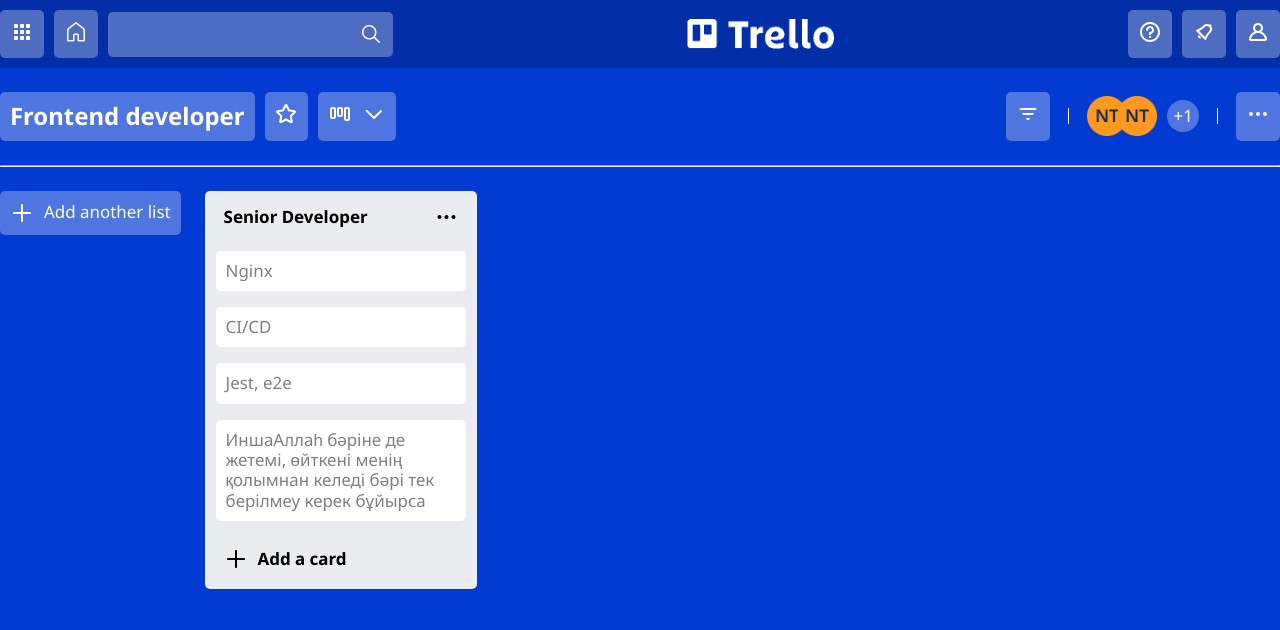
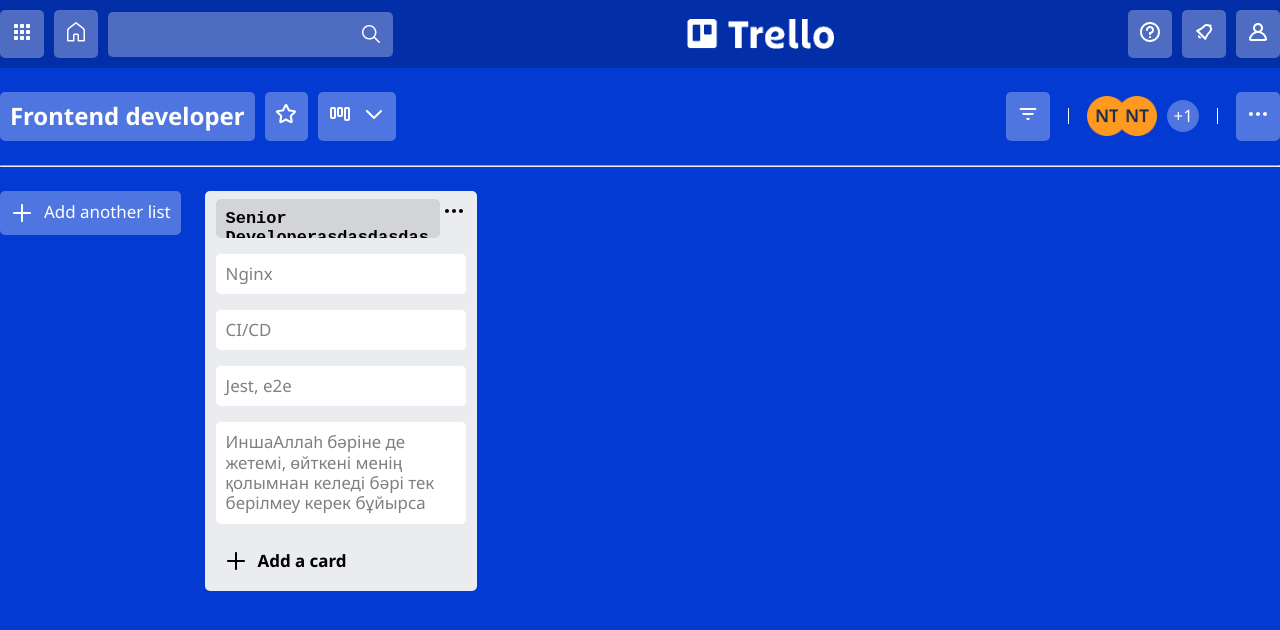
Before and after one commit to Nurdaulet123456/task-manager, a Next.js app: page / in a window 1280 px wide. Shown: the top 630 px of the page. Built offline with nearby package versions, Linux system fonts and the light colour scheme.

Commit message:
fix: add autosize

```diff
--- a/components/atoms/Block/Cub.tsx
+++ b/components/atoms/Block/Cub.tsx
@@ -16,13 +16,20 @@
   &:hover {
     background-color: rgba(255, 255, 255, 0.5);
   }
-
 `;
 
 interface IProps {
   children?: ReactNode;
+
+  onClick?: any;
+
+  click?: any;
 }
 
-export const Cub: FC<IProps> = ({ children }) => {
-  return <_Cub>{children}</_Cub>;
+export const Cub: FC<IProps> = ({ children, click, onClick }) => {
+  return (
+    <_Cub onClick={onClick} style={{ display: click ? "none" : "block" }}>
+      {children}
+    </_Cub>
+  );
 };
--- a/components/atoms/Inputs/Inputs.tsx
+++ b/components/atoms/Inputs/Inputs.tsx
@@ -2,16 +2,20 @@
 import { FC } from "react";
 
 interface IInput {
-  search: boolean;
+  search?: boolean;
+
+  weight?: number;
 }
 
-const _Input = styled.input<Partial<IInput>>`
-background-color: rgba(255, 255, 255, 0.3);
+export const _Input = styled.input<Partial<IInput>>`
+  background-color: rgba(255, 255, 255, 0.3);
   border: none;
   border-radius: 5px;
 
   color: #fff;
   font-size: 1.8rem;
+
+  font-weight: ${(props) => props.weight};
 
   padding: 1.2rem;
 
@@ -28,13 +32,29 @@
 `;
 
 interface IProps {
-    search?: boolean;
+  search?: boolean;
+
+  text?: string;
+  setText?: any;
+
+  weight?: number;
+
+  width?: number;
+
+  onKeyPress?: any
 }
 
-export const Input: FC<IProps> = ({search}) => {
+export const Input: FC<IProps> = ({ search, text, setText, width, weight, onKeyPress }) => {
   return (
     <>
-      <_Input search={search}/>
+      <_Input
+        search={search}
+        value={text}
+        onChange={(e) => setText(e.target.value)}
+        style={{ width: `${width}ch` }}
+        weight={weight}
+        onKeyPress={onKeyPress}
+      />
     </>
   );
 };
--- /dev/null
+++ b/components/atoms/Inputs/TextArea.tsx
@@ -0,0 +1,63 @@
+import styled from "@emotion/styled";
+import { FC } from "react";
+
+interface IInput {
+
+  weight?: number;
+}
+
+export const _TextArea = styled.textarea<Partial<IInput>>`
+  background-color: rgba(0, 0, 0, 0.1);
+  border: none;
+  border-radius: 5px;
+
+  resize: none;
+
+  color: #000;
+  font-size: 1.7rem;
+
+  font-weight: ${(props) => props.weight};
+
+  padding: 1rem;
+
+  min-height: 20px;
+  overflow: hidden;
+  overflow-wrap: break-word;
+
+  &:focus {
+    outline: none;
+  }
+
+  &:read-only {
+    cursor: pointer;
+  }
+`;
+
+interface IProps  {
+  text?: string;
+  setText?: any;
+
+  weight?: number;
+
+  onKeyPress?: any;
+
+}
+
+export const TextArea: FC<IProps> = ({
+  text,
+  setText,
+  weight,
+  onKeyPress,
+}) => {
+  return (
+    <>
+      <_TextArea
+        value={text}
+        onChange={(e) => setText(e.target.value)}
+        weight={weight}
+        onKeyPress={onKeyPress}
+        rows={1}
+      />
+    </>
+  );
+};
--- a/components/atoms/Text/TSpan.tsx
+++ b/components/atoms/Text/TSpan.tsx
@@ -7,7 +7,7 @@
   weight?: number;
 }
 
-const _TSpan = styled.div<ITSpan>`
+const _TSpan = styled.span<ITSpan>`
   font-size: ${(props) => props.size}rem;
   color: ${(props) => props.color};
   font-weight: ${(props) => props.weight};
@@ -15,11 +15,28 @@
 
 interface IProps extends ITSpan {
   children?: ReactNode;
+
+  click?: boolean;
+  onClick?: any;
 }
 
-export const TSpan: FC<IProps> = ({ children, color, size, weight }) => {
+export const TSpan: FC<IProps> = ({
+  children,
+  color,
+  size,
+  weight,
+  click,
+  onClick,
+}) => {
   return (
-    <_TSpan color={color} size={size} weight={weight} className="tspan">
+    <_TSpan
+      color={color}
+      size={size}
+      weight={weight}
+      className="tspan"
+      style={{ display: !click ? "none" : "block" }}
+      onClick={onClick}
+    >
       {children}
     </_TSpan>
   );
--- a/components/molecules/List/TableList.tsx
+++ b/components/molecules/List/TableList.tsx
@@ -1,16 +1,40 @@
+import { useRef, useState, KeyboardEvent } from "react";
 import { Flex } from "@/components/atoms/FlexBox/Flex";
 import { AddGrayIcons, DotsGrayIcons } from "@/components/atoms/Icons";
 import { TSpan } from "@/components/atoms/Text/TSpan";
+import { _TextArea } from "@/components/atoms/Inputs/TextArea";
+import { useAutoSizeHeight } from "@/hooks/useAutoSize";
 
 const TableList = () => {
+  const [title, setTitle] = useState<string>(
+    "Senior Developerasdasdasdasdasdasdasdasdasdasdasdasdasdasdasdasdaasdasdasdasasdasds"
+  );
+  const [display, setDisplay] = useState<boolean>(true);
+  const textAreaRef = useRef<HTMLTextAreaElement>(null);
+  useAutoSizeHeight(textAreaRef.current, title);
+
+  const handlerClick = (event: KeyboardEvent<HTMLTextAreaElement>) => {
+    if (event.key === "Enter") {
+      setDisplay(true);
+    }
+  };
+
   return (
     <>
       <div className="list__block">
         <div className="list__header">
-          <Flex justifyContent="space-between" alignItems="center">
-            <TSpan size={1.7} weight={700} color="#000">
-              Senior Developer
-            </TSpan>
+          <Flex justifyContent="space-between" alignItems="flex-start">
+            <_TextArea
+              weight={700}
+              value={title}
+              onClick={() => setDisplay(false)}
+              onChange={(e) => setTitle(e.target.value)}
+              rows={1}
+              ref={textAreaRef}
+              style={{ display: !display ? "block" : "false" }}
+              onKeyPress={handlerClick}
+              readOnly={display ? true : false}
+            />
             <DotsGrayIcons />
           </Flex>
         </div>
@@ -39,7 +63,9 @@
         <div className="list__footer">
           <Flex alignItems="center" gap={1}>
             <AddGrayIcons />
-            <TSpan color="#000" size={1.7} weight={700}>Add a card</TSpan>
+            <TSpan color="#000" size={1.7} weight={700} click>
+              Add a card
+            </TSpan>
           </Flex>
         </div>
       </div>
--- a/components/molecules/SettingBlock.tsx
+++ b/components/molecules/SettingBlock.tsx
@@ -1,3 +1,4 @@
+import { useEffect, useState, KeyboardEvent } from "react";
 import { Cub } from "../atoms/Block/Cub";
 import { Between } from "../atoms/Border/Between";
 import { Flex } from "../atoms/FlexBox/Flex";
@@ -9,17 +10,44 @@
   StarIcons,
 } from "../atoms/Icons";
 import { Text } from "../atoms/Text/Text";
+import { Input } from "../atoms/Inputs/Inputs";
+import { useAutoSizeWidth } from "@/hooks/useAutoSize";
 
 const SettingBlock = () => {
+  const [title, setTitle] = useState<string>("Frontend developer");
+  const [width, setWidth] = useState(0);
+
+  const [display, setDisplay] = useState<boolean>(true);
+
+  useAutoSizeWidth(title, setWidth);
+
+  const handlerClick = (event: KeyboardEvent<HTMLInputElement>) => {
+    if (event.key === "Enter") {
+      setDisplay(true);
+    }
+  };
+
   return (
     <>
       <section className="section">
         <div className="container">
           <div className="setting">
             <Flex gap={1}>
-              <Cub>
-                <Text>Frontend developer</Text>
-              </Cub>
+              {display && (
+                <Cub click={!display} onClick={() => setDisplay(false)}>
+                  <Text>{title}</Text>
+                </Cub>
+              )}
+
+              {!display && (
+                <Input
+                  text={title}
+                  setText={setTitle}
+                  width={width}
+                  weight={700}
+                  onKeyPress={handlerClick}
+                />
+              )}
 
               <Cub>
                 <StarIcons />
--- a/components/organisms/Header.tsx
+++ b/components/organisms/Header.tsx
@@ -1,6 +1,6 @@
 import React from "react";
 import { AdminIcons, ClubIcons, HomeIcons, ImportIcons, NotificationIcons } from "../atoms/Icons";
-import { Input } from "../atoms/Inputs/Inputs";
+import { _Input } from "../atoms/Inputs/Inputs";
 
 const Header = () => {
   return (
@@ -17,7 +17,7 @@
                 <HomeIcons />
               </div>
 
-              <Input search/>
+              <_Input search/>
             </div>
 
             <div className="header__inner-center">
--- /dev/null
+++ b/hooks/useAutoSize.ts
@@ -0,0 +1,24 @@
+import { useEffect, Dispatch, SetStateAction } from "react";
+
+export const useAutoSizeHeight = (textAreaRef: HTMLTextAreaElement | null,
+    value: string) => {
+
+    useEffect(() => {
+        if (textAreaRef) {
+            textAreaRef.style.height = value.length + "px";
+            const scrollHeight = textAreaRef.scrollHeight;
+            textAreaRef.style.height = scrollHeight + "px";
+        }
+    }, [textAreaRef, value]);
+
+}
+
+export const useAutoSizeWidth = (value?: string, setWidth?: Dispatch<SetStateAction<number>>) => {
+    useEffect(() => {
+        if (value?.length && setWidth) {
+            setWidth(Number(value?.length));
+        } else if (setWidth) {
+            setWidth(0);
+        }
+    }, [value]);
+}
--- a/styles/modules/_list.sass
+++ b/styles/modules/_list.sass
@@ -1,17 +1,12 @@
 .list
     &__block
         padding-inline: 1.1rem
-        width: 272px
+        width: 100%
+        max-width: 272px
         padding-block: .8rem
         background-color: #EBECF0
 
         border-radius: 5px
-
-        vertical-align: top
-        scroll-margin: 8px
-
-        white-space: normal
-        max-height: 100%
 
     &__header
         margin-bottom: 1.6rem
@@ -20,7 +15,8 @@
             cursor: pointer
 
         .tspan
-            flex: 5
+            width: 85%
+            max-width: 100%
 
             padding-block: .8rem
             padding-inline: .8rem
@@ -31,8 +27,7 @@
             &:hover
                 background-color: rgba(0,0,0,.1)
 
-        svg
-            flex: 1
+
 
     &__info
 
--- /dev/null
+++ b/types/assets.type.ts
@@ -0,0 +1,6 @@
+import { EventHandler, KeyboardEvent } from "react";
+import { ReturnTypes } from "@/utils/utils";
+
+export type TTypes = ReturnType<typeof ReturnTypes>;
+
+export type KeyboardEventHandler<T> = EventHandler<KeyboardEvent<T>>;
--- a/utils/utils.ts
+++ b/utils/utils.ts
@@ -4,3 +4,7 @@
     children?: ReactNode
     title?: string
 }
+
+export function ReturnTypes(): string | number | null | undefined {
+    return typeof "string" || typeof 0 || typeof null || typeof undefined
+}
```
